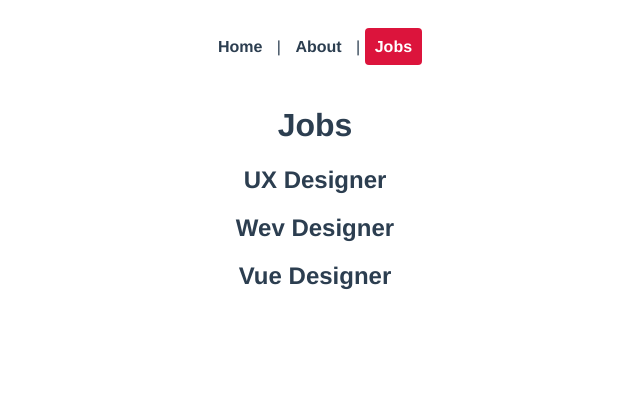
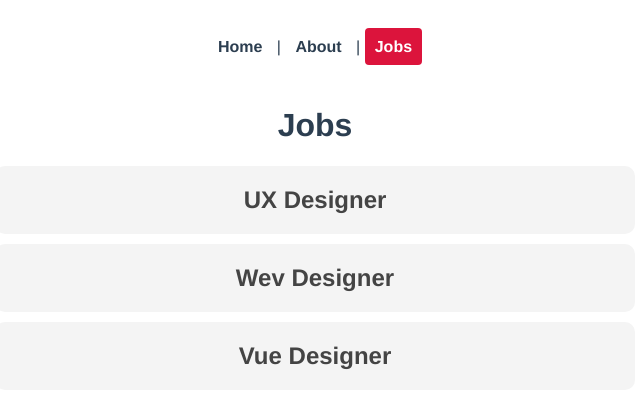
Before and after one commit to BitMavrick/Vue-Journey, a Vue app: page /jobs in a window 1280 px wide. Shown: the top 408 px of the page, without its empty margins (325-965 px from the left). Built offline with nearby package versions, Linux system fonts and the light colour scheme.

Commit message:
Dynamic links

```diff
--- a/src/router/index.js
+++ b/src/router/index.js
@@ -28,6 +28,7 @@ const routes = [
     path: "/jobs/:id",
     name: "JobDetails",
     component: JobDetailsView,
+    props: true,
   },
 ];
 
--- a/src/views/jobs/JobDetailsView.vue
+++ b/src/views/jobs/JobDetailsView.vue
@@ -5,11 +5,12 @@
 
 <script>
 export default {
-  data() {
-    return {
-      id: this.$route.params.id,
-    };
-  },
+  props: ["id"],
+  //   data() {
+  //     return {
+  //       id: this.$route.params.id,
+  //     };
+  //   },
 };
 </script>
 
--- a/src/views/jobs/JobsView.vue
+++ b/src/views/jobs/JobsView.vue
@@ -1,7 +1,9 @@
 <template>
   <h1>Jobs</h1>
-  <div v-for="job in jobs" :key="job.id">
-    <h2>{{ job.title }}</h2>
+  <div v-for="job in jobs" :key="job.id" class="jobs">
+    <router-link :to="{ name: 'JobDetails', params: { id: job.id } }">
+      <h2>{{ job.title }}</h2>
+    </router-link>
   </div>
 </template>
 
@@ -19,4 +21,22 @@ export default {
 };
 </script>
 
-<style></style>
+<style>
+.jobs h2 {
+  background: #f4f4f4;
+  padding: 20px;
+  border-radius: 10px;
+  margin: 10px auto;
+  max-width: 600px;
+  cursor: pointer;
+  color: #444;
+}
+
+.jobs h2:hover {
+  background: #ddd;
+}
+
+.jobs a {
+  text-decoration: none;
+}
+</style>
```
